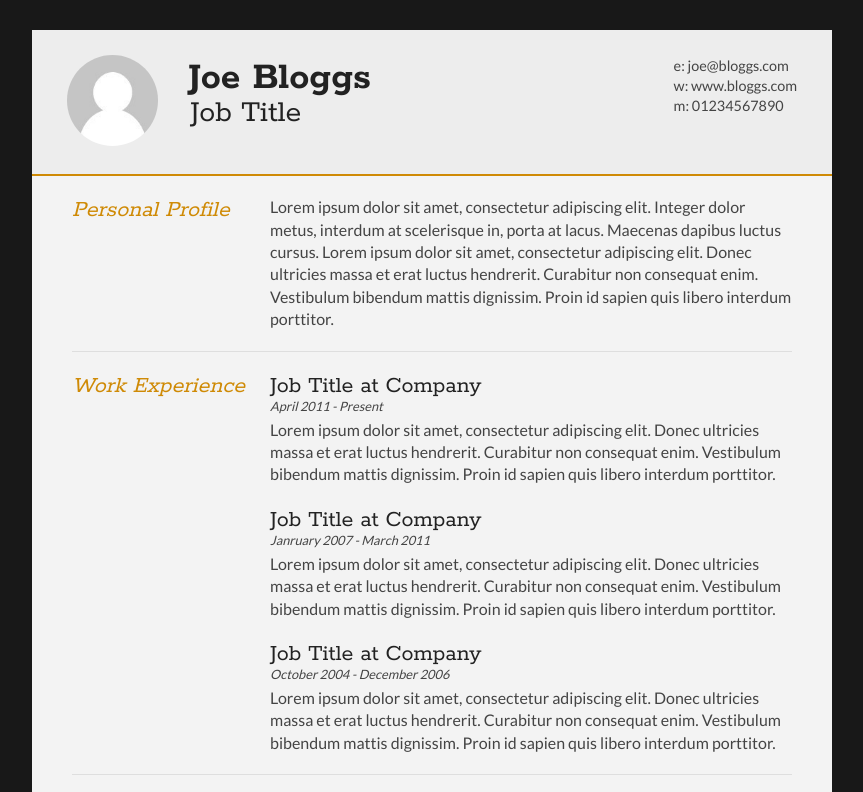
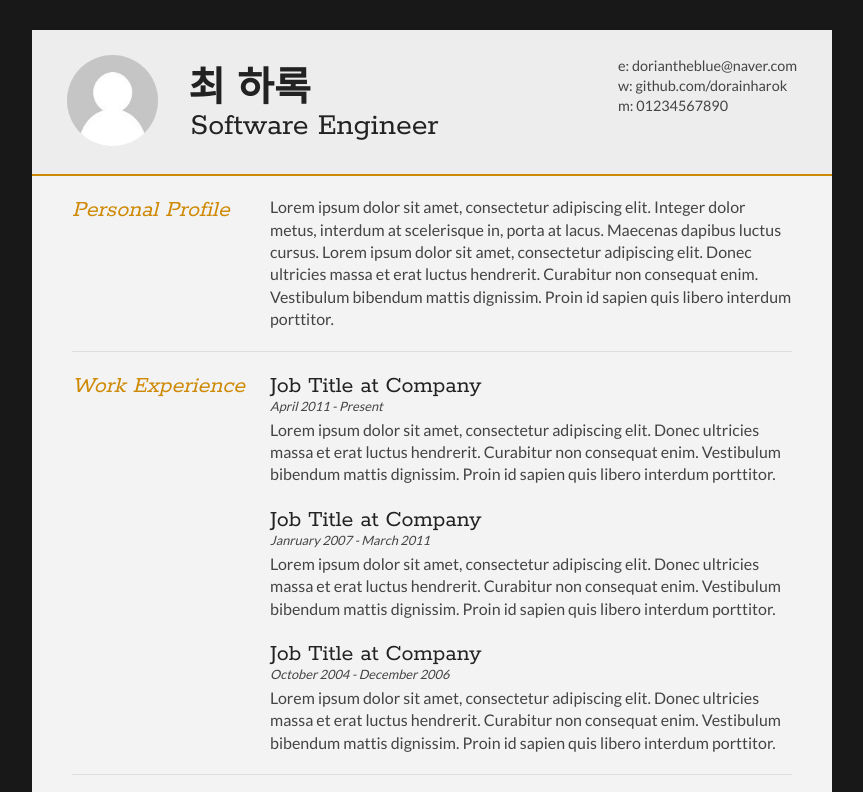
Before and after one commit to dorianharok/dorianharok.github.io, a plain HTML site: page index.html in a window 1280 px wide. Shown: the top 792 px of the page, without its empty margins (208-1071 px from the left). Drawn offline with Linux system fonts and the light colour scheme.

Commit message:
Update index.html

```diff
--- a/index.html
+++ b/index.html
@@ -22,14 +22,14 @@
 		</div>
 
 		<div id="name">
-			<h1 class="quickFade delayTwo">Joe Bloggs</h1>
-			<h2 class="quickFade delayThree">Job Title</h2>
+			<h1 class="quickFade delayTwo">최 하록</h1>
+			<h2 class="quickFade delayThree">Software Engineer</h2>
 		</div>
 
 		<div id="contactDetails" class="quickFade delayFour">
 			<ul>
-				<li>e: <a href="mailto:joe@bloggs.com" target="_blank">joe@bloggs.com</a></li>
-				<li>w: <a href="http://www.bloggs.com">www.bloggs.com</a></li>
+				<li>e: <a href="mailto:joe@bloggs.com" target="_blank">doriantheblue@naver.com</a></li>
+				<li>w: <a href="http://www.bloggs.com">github.com/dorainharok</a></li>
 				<li>m: 01234567890</li>
 			</ul>
 		</div>
```
